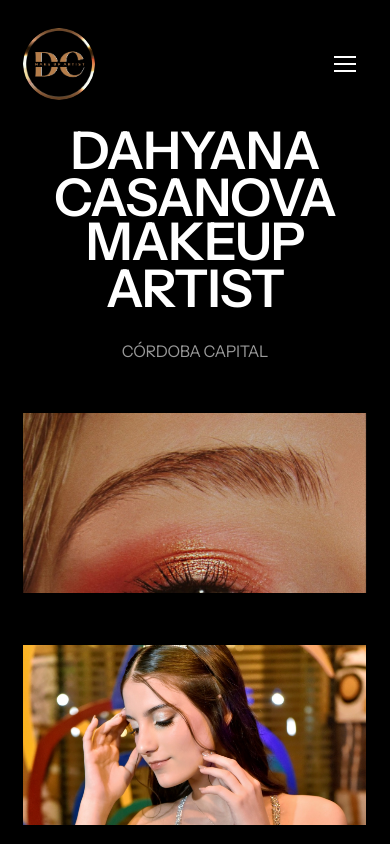
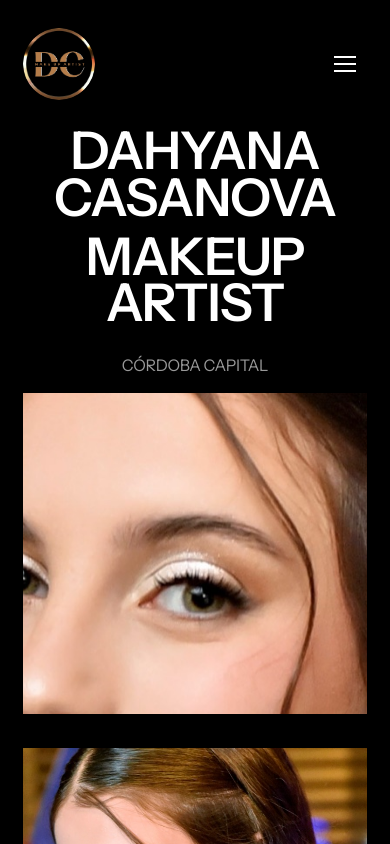
Before and after one commit to pipimarquez/dahyana-casanova, a plain HTML site: page index.html in a window 390 px wide. Shown: the top 844 px of the page. Drawn offline with Linux system fonts and the light colour scheme.

Commit message:
Publish the designed homepage instead of pointing at the Framer template.
Co-authored-by: Cursor <cursoragent@cursor.com>

```diff
--- a/index.html
+++ b/index.html
@@ -43,7 +43,7 @@
 
         <div class="hero-stage">
           <figure class="portrait portrait-left">
-            <img src="assets/hero-left.jpg" alt="Primer plano de un ojo con sombra cobre" />
+            <img src="assets/hero-face.jpg" alt="Primer plano de un ojo con delineado blanco" />
           </figure>
           <div class="hero-title">
             <p>
@@ -67,7 +67,6 @@
       </section>
 
       <section class="works" id="trabajos">
-        <p class="watermark" aria-hidden="true">Makeup</p>
         <div class="section-heading reveal">
           <p class="eyebrow">/ Mi trabajos</p>
           <h2>
--- a/main.js
+++ b/main.js
@@ -38,23 +38,7 @@ const observer = new IntersectionObserver(
 
 reveals.forEach((node) => observer.observe(node));
 
-const watermark = document.querySelector(".watermark");
-const works = document.querySelector(".works");
-
-function moveWatermark() {
-  const rect = works.getBoundingClientRect();
-  const view = window.innerHeight;
-  const progress = (view - rect.top) / (view + rect.height);
-  const shift = (progress - 0.35) * -180;
-  watermark.style.transform = `translate(-50%, ${shift}px)`;
-}
-
 const motion = window.matchMedia("(prefers-reduced-motion: reduce)").matches;
-
-if (!motion) {
-  moveWatermark();
-  window.addEventListener("scroll", moveWatermark, { passive: true });
-}
 
 const photos = document.querySelectorAll(".split-photo img, .portrait img");
 
--- a/styles.css
+++ b/styles.css
@@ -160,37 +160,62 @@ a {
 }
 
 .hero-stage {
-  display: grid;
-  grid-template-columns: 1fr minmax(280px, 720px) 1fr;
-  align-items: center;
-  gap: clamp(12px, 2vw, 40px);
-  margin-top: -0.15em;
+  position: relative;
+  max-width: 1200px;
+  height: clamp(380px, 44vw, 540px);
+  margin: 12px auto 0;
 }
 
 .portrait {
+  position: relative;
   margin: 0;
   overflow: hidden;
-  height: clamp(220px, 28vw, 420px);
 }
 
 .portrait img {
-  width: 100%;
-  height: 140%;
-  object-fit: cover;
-  transform: scale(1.12);
-  animation: settle 1.6s var(--ease) 0.2s forwards;
+  position: absolute;
+  max-width: none;
+}
+
+.portrait-left {
+  position: absolute;
+  left: 0;
+  top: 24%;
+  width: 35%;
+  aspect-ratio: 420 / 392;
 }
 
 .portrait-left img {
-  object-position: 60% 40%;
+  width: 406.99%;
+  height: 581.93%;
+  left: -239.13%;
+  top: -101.85%;
+}
+
+.portrait-right {
+  position: absolute;
+  right: 0;
+  top: 0;
+  width: 30%;
+  aspect-ratio: 360 / 418;
 }
 
 .portrait-right img {
-  object-position: 70% 30%;
-  height: 160%;
+  width: 210%;
+  height: 210%;
+  left: -52%;
+  top: -6%;
+  object-fit: cover;
 }
 
 .hero-title {
+  position: absolute;
+  z-index: 2;
+  left: 50%;
+  top: 42%;
+  width: min(860px, 86%);
+  margin: 0;
+  transform: translate(-50%, -20%);
   text-align: center;
 }
 
@@ -253,23 +278,6 @@ a {
   position: relative;
   padding: 120px var(--pad) 80px;
   overflow: hidden;
-}
-
-.watermark {
-  position: absolute;
-  left: 50%;
-  top: 18%;
-  margin: 0;
-  font-size: clamp(120px, 22vw, 320px);
-  font-weight: 600;
-  letter-spacing: -0.04em;
-  text-transform: uppercase;
-  color: transparent;
-  -webkit-text-stroke: 1px rgba(255, 255, 255, 0.14);
-  white-space: nowrap;
-  pointer-events: none;
-  user-select: none;
-  will-change: transform;
 }
 
 .section-heading h2,
@@ -575,24 +583,10 @@ a {
     pointer-events: auto;
   }
 
-  .hero-stage,
   .split,
   .footer,
   .brand-grid {
     grid-template-columns: 1fr 1fr;
-  }
-
-  .hero-title {
-    grid-column: 1 / -1;
-    grid-row: 1;
-  }
-
-  .portrait-left {
-    grid-column: 1;
-  }
-
-  .portrait-right {
-    grid-column: 2;
   }
 
   .split {
@@ -620,15 +614,32 @@ a {
     font-size: 52px;
   }
 
+  .hero-stage {
+    height: auto;
+    display: flex;
+    flex-direction: column;
+    gap: 18px;
+  }
+
+  .portrait-left,
+  .portrait-right,
+  .hero-title {
+    position: relative;
+    top: auto;
+    left: auto;
+    right: auto;
+    width: 100%;
+    transform: none;
+  }
+
+  .hero-title {
+    order: -1;
+  }
+
   .work-grid,
-  .hero-stage,
   .brand-grid,
   .footer {
     grid-template-columns: 1fr;
-  }
-
-  .portrait-right {
-    grid-column: 1;
   }
 
   .split-photo {
@@ -650,8 +661,7 @@ a {
 
   .line > span,
   .reveal,
-  .work img,
-  .portrait img {
+  .work img {
     transform: none;
     opacity: 1;
     clip-path: none;
```
Also changed, not shown: assets/hero-face.jpg (added), 1 other file.
